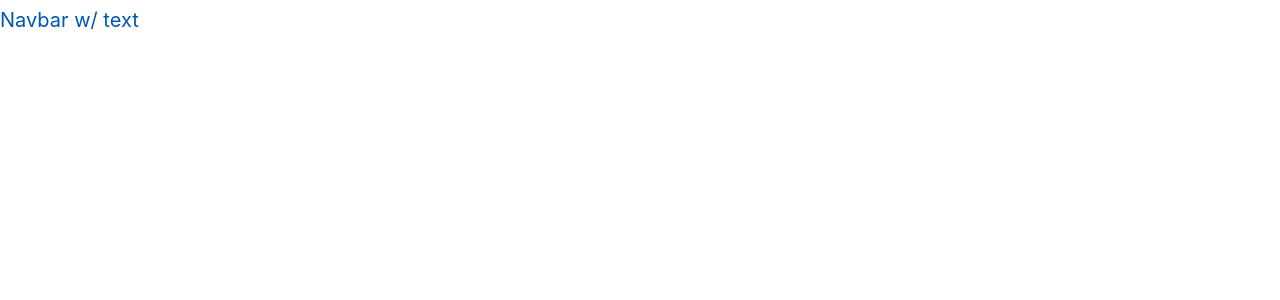
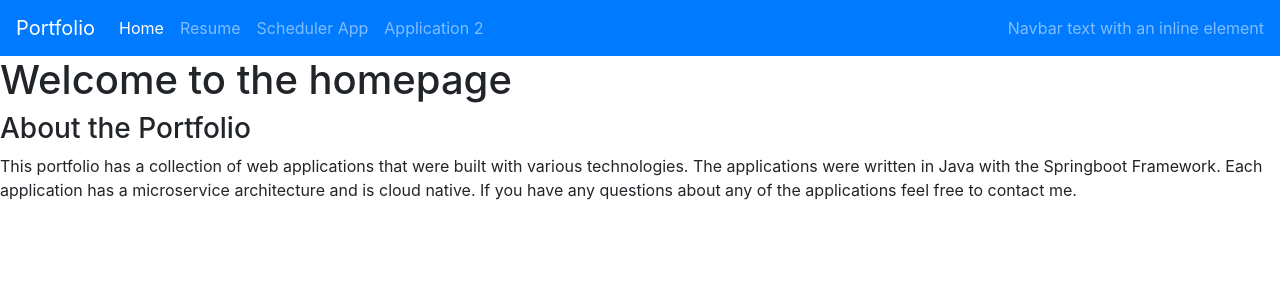
Before and after one commit to davonta011/Portfolio, an Angular app in the folder Portfolio-SPA/: page / in a window 1280 px wide. Shown: the top 300 px of the page. Built offline with nearby package versions, Linux system fonts and the light colour scheme.

Commit message:
simple changes

```diff
--- a/Portfolio-SPA/src/app/homepage/homepage.component.html
+++ b/Portfolio-SPA/src/app/homepage/homepage.component.html
@@ -1,6 +1,5 @@
-<nav class="
-">
-  <a class="navbar-brand" href="#">Navbar w/ text</a>
+<nav class="navbar navbar-expand-lg navbar navbar-dark bg-primary">
+  <a class="navbar-brand" href="#">Portfolio</a>
   <button class="navbar-toggler" type="button" data-toggle="collapse" data-target="#navbarText" aria-controls="navbarText" aria-expanded="false" aria-label="Toggle navigation">
     <span class="navbar-toggler-icon"></span>
   </button>
@@ -13,7 +12,10 @@
         <a class="nav-link" href="#">Resume</a>
       </li>
       <li class="nav-item">
-        <a class="nav-link" href="#">Scheduling App</a>
+        <a class="nav-link" href="#">Scheduler App</a>
+      </li>
+      <li class="nav-item">
+        <a class="nav-link" href="#">Application 2</a>
       </li>
     </ul>
     <span class="navbar-text">
@@ -21,3 +23,12 @@
     </span>
   </div>
 </nav>
+<h1>Welcome to the homepage</h1>
+
+<h3>About the Portfolio</h3>
+
+<p>This portfolio has a collection of web applications that were built with various technologies.
+  The applications were written in Java with the Springboot Framework.  Each application has a microservice
+  architecture and is cloud native.  If you have any questions about any of the applications feel free to contact me.
+
+</p>
```
